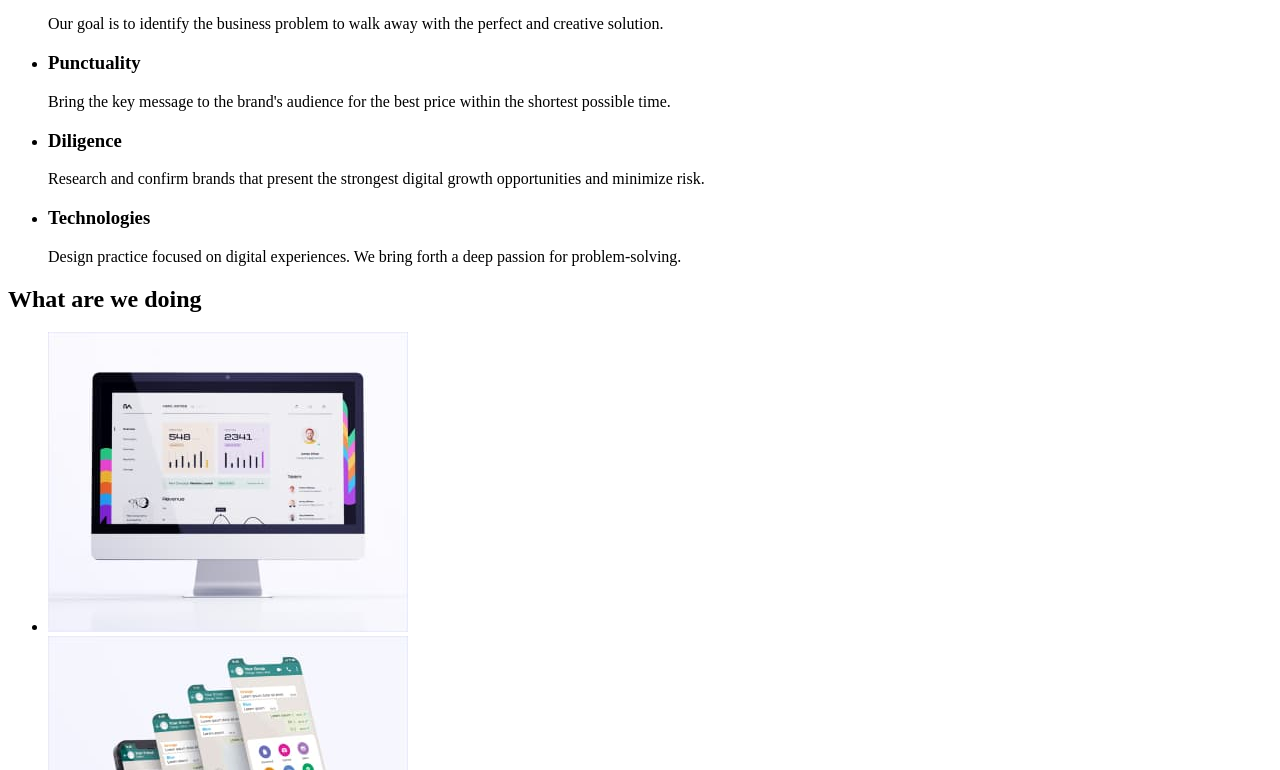
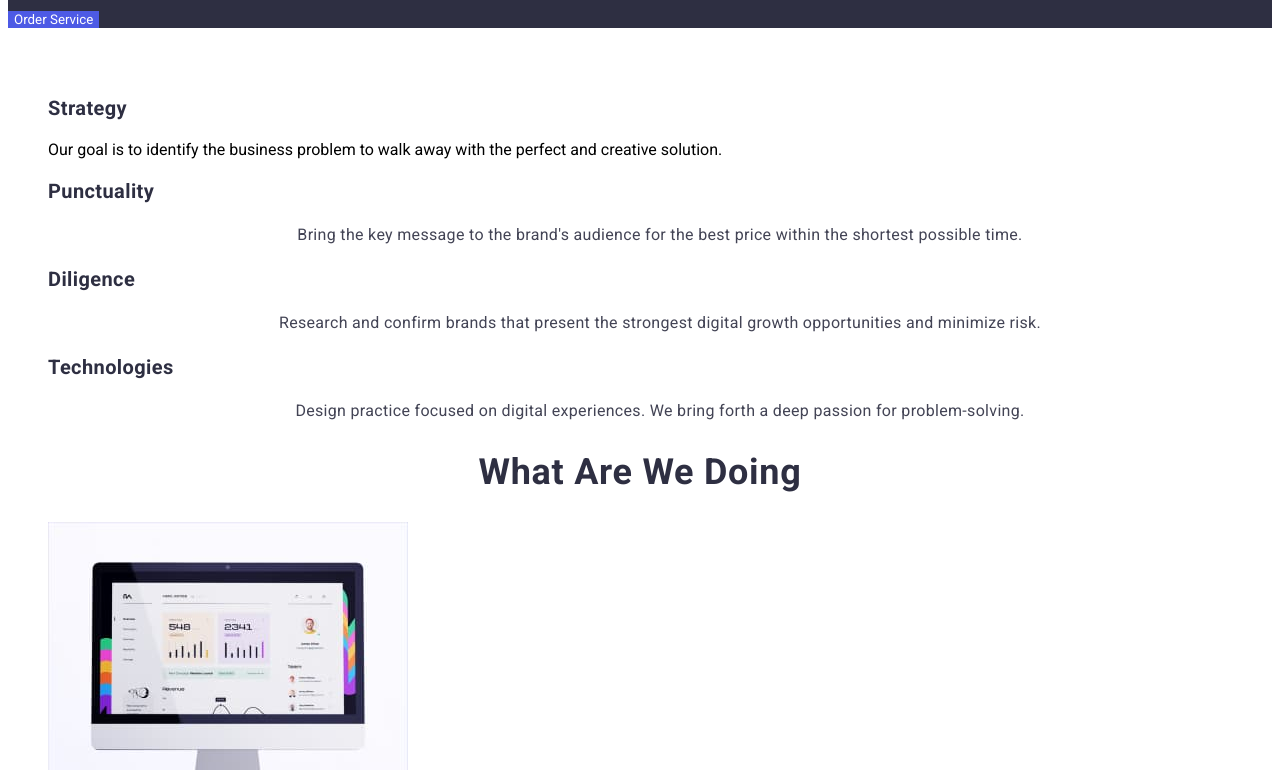
Before and after one commit to Valeru4/goit-markup-hw-02, a plain HTML site: page index.html in a window 1280 px wide. Shown: the part 328-1098 px from the top of the page. Drawn offline with Linux system fonts and the light colour scheme.

Commit message:
Подключает стили к документу index.html

```diff
--- a/index.html
+++ b/index.html
@@ -11,7 +11,7 @@
       href="https://fonts.googleapis.com/css2?family=Raleway:wght@700;800&family=Roboto:wght@400;500;700;900&display=swap"
       rel="stylesheet"
     />
-    <link rel="stylesheet" href="./css/styles.css" />
+    <link rel="stylesheet" href="./css/index.css" />
   </head>
   <body>
 
```
